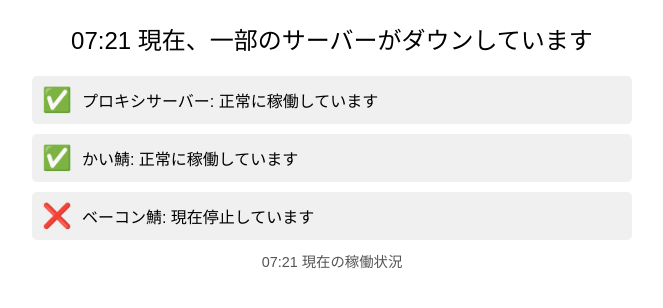
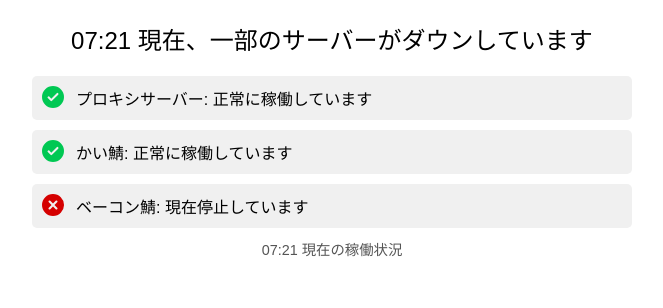
Before and after one commit to scratch-kaisetu/server, a plain HTML site: page index.html in a window 1280 px wide. Shown: the part 70-378 px from the top of the page, without its empty margins (308-971 px from the left). Drawn offline with Linux system fonts and the light colour scheme.

Commit message:
Update index.html

```diff
--- a/index.html
+++ b/index.html
@@ -28,14 +28,15 @@
             background-color: #f0f0f0;
         }
         .status-icon {
-            font-size: 1.5em;
+            width: 24px;
+            height: 24px;
             margin-right: 10px;
         }
-        .online {
-            color: green;
+        .online svg {
+            fill: #00C853; /* 緑の背景 */
         }
-        .offline {
-            color: red;
+        .offline svg {
+            fill: #D50000; /* 赤の背景 */
         }
         .timestamp {
             font-size: 0.9em;
@@ -60,6 +61,16 @@
     // JSONファイルのパス
     const STATUS_FILE = 'server_status.json';
 
+    // SVGアイコン
+    const checkIcon = `
+        <svg width="22" height="22" class="octicon octicon-check-circle-fill color-fg-success" aria-label="completed successfully: " viewBox="0 0 16 16" version="1.1" role="img">
+            <path d="M8 16A8 8 0 1 1 8 0a8 8 0 0 1 0 16Zm3.78-9.72a.751.751 0 0 0-.018-1.042.751.751 0 0 0-1.042-.018L6.75 9.19 5.28 7.72a.751.751 0 0 0-1.042.018.751.751 0 0 0-.018 1.042l2 2a.75.75 0 0 0 1.06 0Z"></path>
+        </svg>`;
+    const crossIcon = `
+        <svg width="22" height="22" class="octicon octicon-x-circle-fill color-fg-danger" aria-label="failed: " viewBox="0 0 16 16" version="1.1" role="img">
+            <path d="M2.343 13.657A8 8 0 1 1 13.658 2.343 8 8 0 0 1 2.343 13.657ZM6.03 4.97a.751.751 0 0 0-1.042.018.751.751 0 0 0-.018 1.042L6.94 8 4.97 9.97a.749.749 0 0 0 .326 1.275.749.749 0 0 0 .734-.215L8 9.06l1.97 1.97a.749.749 0 0 0 1.275-.326.749.749 0 0 0-.215-.734L9.06 8l1.97-1.97a.749.749 0 0 0-.326-1.275.749.749 0 0 0-.734.215L8 6.94Z"></path>
+        </svg>`;
+
     // サーバーステータスを読み込んで表示する関数
     function loadStatus() {
         fetch(STATUS_FILE)
@@ -82,12 +93,12 @@
 
                     // サーバーのステータスアイテムを作成
                     const statusItem = document.createElement('div');
-                    statusItem.classList.add('status-item');
+                    statusItem.classList.add('status-item', isOnline ? 'online' : 'offline');
 
+                    // SVGアイコンの挿入
                     const statusIcon = document.createElement('span');
                     statusIcon.classList.add('status-icon');
-                    statusIcon.innerText = isOnline ? '✅' : '❌';
-                    statusIcon.classList.add(isOnline ? 'online' : 'offline');
+                    statusIcon.innerHTML = isOnline ? checkIcon : crossIcon;
 
                     const statusText = document.createElement('span');
                     statusText.innerText = `${server}: ${isOnline ? '正常に稼働しています' : '現在停止しています'}`;
```
